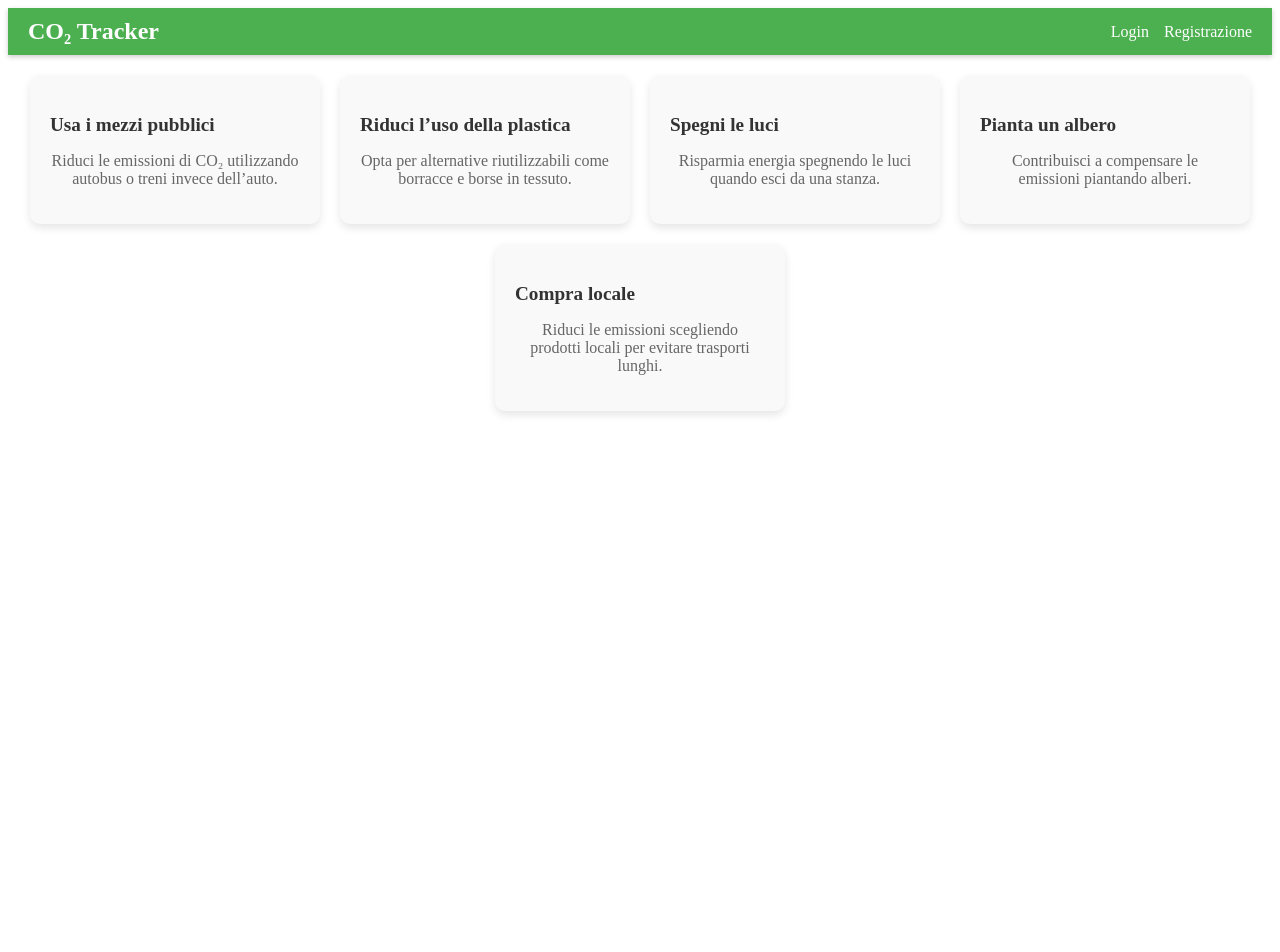
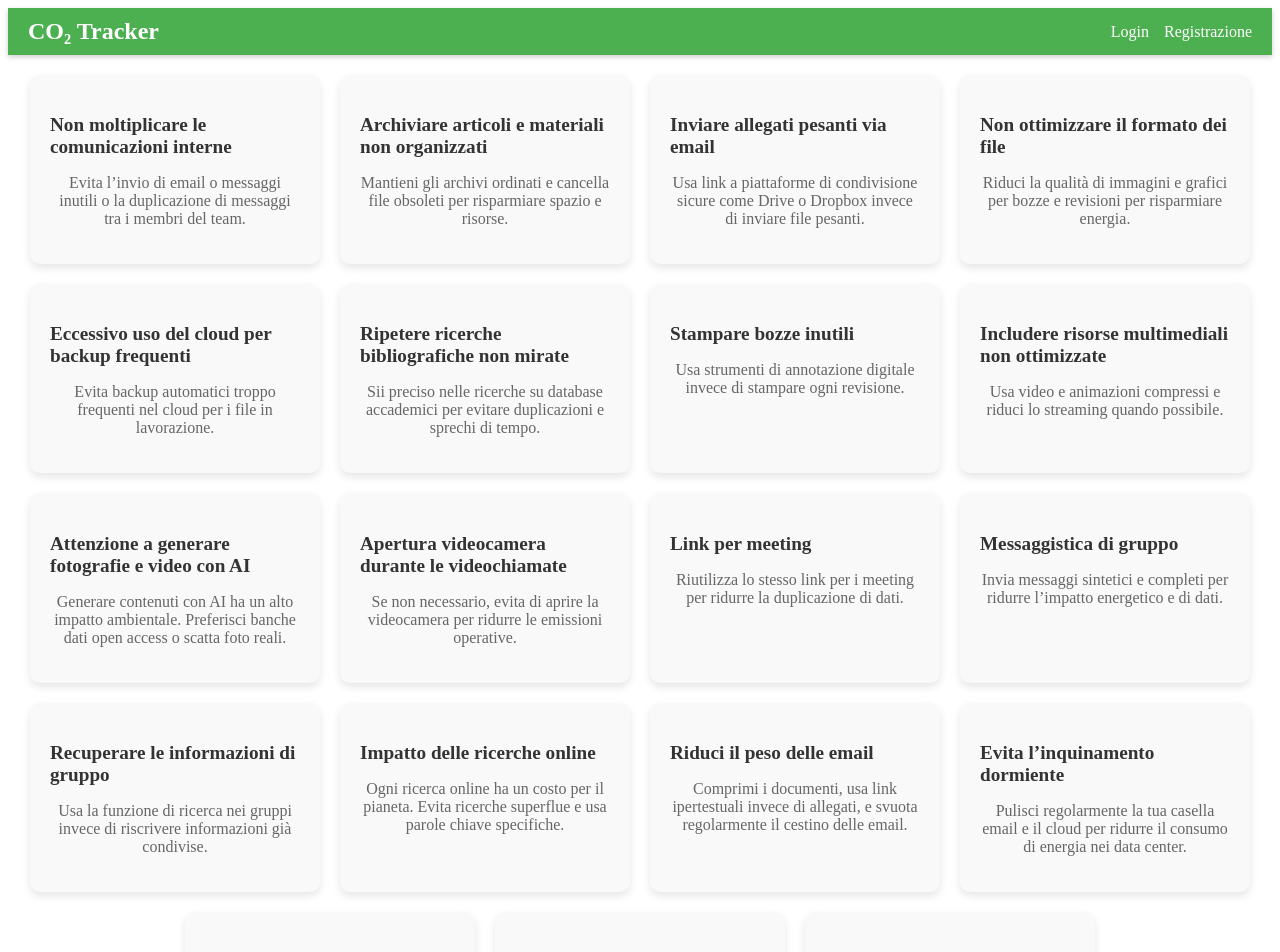
Before and after one commit to MetalGandix/CO2_Phd, an Angular app in the folder co2frontend/: page /tips in a window 1280 px wide. Shown: the top 952 px of the page. Before the commit the page ends 800 px from the top, so only its background shows below. Built offline with nearby package versions, Linux system fonts and the light colour scheme.

Commit message:
Changed tips

```diff
--- a/co2frontend/src/app/co2-input/co2-input.component.html
+++ b/co2frontend/src/app/co2-input/co2-input.component.html
@@ -2,15 +2,20 @@
   <h2>Inserisci il consumo di dati</h2>
   <form (ngSubmit)="onSubmit()">
     <!-- Input per il numero -->
-    <label for="data-amount">Consumo di dati:</label>
+    <label for="data-amount">Consumo di dati (max 2000 GB):</label>
     <input
       type="number"
       id="data-amount"
       [(ngModel)]="dataAmount"
       name="dataAmount"
       placeholder="Inserisci il consumo"
+      min="0"
+      max="2000"
       required
     />
+
+    <!-- Messaggio di errore -->
+    <p class="error-message" *ngIf="errorMessage">{{ errorMessage }}</p>
 
     <!-- Menu a tendina per l'unità -->
     <label for="data-unit">Unità:</label>
@@ -20,7 +25,6 @@
       name="dataUnit"
       required
     >
-      <option value="Kb">Kb</option>
       <option value="Mb">Mb</option>
       <option value="Gb">Gb</option>
     </select>
@@ -33,5 +37,6 @@
   <div class="result" *ngIf="co2Result !== null">
     <h3>Risultato:</h3>
     <p>Il tuo consumo di dati corrisponde a <strong class="co2-amount">{{ co2Result }} kg</strong> di CO₂.</p>
+    <p><em>{{ getEquivalence() }}</em></p>
   </div>
 </div>
--- a/co2frontend/src/app/co2-input/co2-input.component.ts
+++ b/co2frontend/src/app/co2-input/co2-input.component.ts
@@ -7,38 +7,64 @@ import { Co2Service } from '../co2.service';
   selector: 'app-co2-input',
   imports: [FormsModule, CommonModule],
   templateUrl: './co2-input.component.html',
-  styleUrl: './co2-input.component.css'
+  styleUrl: './co2-input.component.css',
 })
 export class Co2InputComponent {
   dataAmount: number | null = null; // Consumo di dati inserito dall'utente
-  dataUnit: 'Kb' | 'Mb' | 'Gb' = 'Kb'; // Tipo esplicito per l'unità selezionata
+  dataUnit: 'Mb' | 'Gb' = 'Gb'; // Tipo esplicito per l'unità selezionata
   co2Result: number | null = null; // Risultato della conversione in CO2
   currentDate: string = ''; // Data corrente
   userId: string | null = null; // ID dell'utente, inizialmente vuoto
 
-  // Fattori di conversione
-  conversionRates = {
-    Kb: 0.00002,
-    Mb: 0.02,
-    Gb: 20,
-  };
+  equivalences = [
+    { max: 10, text: "Equivale a un viaggio in auto di 50 km." },
+    { max: 20, text: "Equivale a caricare uno smartphone per un anno." },
+    { max: 50, text: "Equivale a un viaggio in auto di 200 km." },
+    { max: 100, text: "Equivale all'uso di un laptop per un mese." },
+    { max: 150, text: "Equivale a tre ore di volo su un aereo commerciale." },
+    { max: 200, text: "Equivale all'uso di un forno elettrico per due mesi." },
+    { max: 300, text: "Equivale a un viaggio in treno da Roma a Berlino." },
+    { max: 400, text: "Equivale al consumo di una lampadina LED per cinque anni." },
+    { max: 500, text: "Equivale all'uso di un frigorifero per un anno." },
+    { max: 600, text: "Equivale a fare 10 lavatrici con acqua calda." },
+    { max: 700, text: "Equivale al consumo energetico di un router Wi-Fi per tre anni." },
+    { max: 800, text: "Equivale a un mese di riscaldamento domestico medio." },
+    { max: 900, text: "Equivale a guardare 400 ore di streaming in HD." },
+    { max: 1000, text: "Equivale a un viaggio andata e ritorno in auto da Milano a Napoli." },
+    { max: 1200, text: "Equivale a lasciare il computer acceso per un anno." },
+    { max: 1400, text: "Equivale a cucinare con un forno elettrico per 50 ore." },
+    { max: 1600, text: "Equivale all'energia consumata da una famiglia in una settimana." },
+    { max: 1800, text: "Equivale a un anno di ricarica di un'auto elettrica per 10.000 km." },
+    { max: 2000, text: "Equivale al consumo di energia di una casa per un mese." },
+  ];
 
-  constructor(private co2Service: Co2Service) {}
+  errorMessage: string = ""; // Messaggio di errore
+
+  constructor(private co2Service: Co2Service) { }
 
   onSubmit() {
-    if (this.dataAmount !== null && this.dataUnit) {
-      const conversionRate = this.conversionRates[this.dataUnit];
-      this.co2Result = this.dataAmount * conversionRate;
+    // Reset messaggio di errore
+    this.errorMessage = "";
 
+    // Validazione dei dati inseriti
+    if (this.dataAmount !== null && this.dataAmount > 0 && this.dataAmount <= 2000 && this.dataUnit) {
+      // Calcolo aggiornato della CO2
+      this.co2Result = this.dataUnit === 'Mb'
+        ? (this.dataAmount / 1024) * 0.02 * 475
+        : this.dataAmount * 0.02 * 475;
+
+      // Aggiunta della data corrente
       const now = new Date();
       this.currentDate = now.toISOString();
 
+      // Creazione del payload per salvare i dati
       const co2Data = {
         user_id: sessionStorage.getItem('userId'),
         co2_amount: this.co2Result,
         date: this.currentDate,
       };
 
+      // Salvataggio dei dati e gestione della risposta
       this.co2Service.saveCo2Data(co2Data).subscribe({
         next: (response) => {
           console.log('Dati salvati con successo:', response);
@@ -46,7 +72,6 @@ export class Co2InputComponent {
         },
         error: (err) => {
           console.error('Errore durante il salvataggio dei dati:', err);
-          // Gestisci messaggi non JSON
           if (err.error instanceof Object) {
             alert(`Errore: ${err.error.error || 'Errore sconosciuto'}`);
           } else {
@@ -55,7 +80,23 @@ export class Co2InputComponent {
         },
       });
     } else {
-      alert('Per favore, compila tutti i campi.');
+      if (this.dataAmount !== null && this.dataAmount > 2000) {
+        this.errorMessage = "Devi rimanere nei limiti di 2000 GB.";
+      } else {
+        this.errorMessage = "Per favore, compila tutti i campi correttamente.";
+      }
     }
   }
+
+  getEquivalence(): string {
+    // Determina l'equivalenza basata sul risultato della CO2
+    if (this.co2Result !== null) {
+      for (const equivalence of this.equivalences) {
+        if (this.co2Result <= equivalence.max) {
+          return equivalence.text;
+        }
+      }
+    }
+    return "";
+  }
 }
--- a/co2frontend/src/app/tips/tips.component.ts
+++ b/co2frontend/src/app/tips/tips.component.ts
@@ -6,29 +6,85 @@ import { FormsModule } from '@angular/forms';
   selector: 'app-tips',
   imports: [FormsModule, CommonModule],
   templateUrl: './tips.component.html',
-  styleUrl: './tips.component.css'
+  styleUrl: './tips.component.css',
 })
 export class TipsComponent {
   tips = [
     {
-      title: 'Usa i mezzi pubblici',
-      description: 'Riduci le emissioni di CO₂ utilizzando autobus o treni invece dell’auto.',
+      title: 'Non moltiplicare le comunicazioni interne',
+      description: 'Evita l’invio di email o messaggi inutili o la duplicazione di messaggi tra i membri del team.',
     },
     {
-      title: 'Riduci l’uso della plastica',
-      description: 'Opta per alternative riutilizzabili come borracce e borse in tessuto.',
+      title: 'Archiviare articoli e materiali non organizzati',
+      description: 'Mantieni gli archivi ordinati e cancella file obsoleti per risparmiare spazio e risorse.',
     },
     {
-      title: 'Spegni le luci',
-      description: 'Risparmia energia spegnendo le luci quando esci da una stanza.',
+      title: 'Inviare allegati pesanti via email',
+      description: 'Usa link a piattaforme di condivisione sicure come Drive o Dropbox invece di inviare file pesanti.',
     },
     {
-      title: 'Pianta un albero',
-      description: 'Contribuisci a compensare le emissioni piantando alberi.',
+      title: 'Non ottimizzare il formato dei file',
+      description: 'Riduci la qualità di immagini e grafici per bozze e revisioni per risparmiare energia.',
     },
     {
-      title: 'Compra locale',
-      description: 'Riduci le emissioni scegliendo prodotti locali per evitare trasporti lunghi.',
+      title: 'Eccessivo uso del cloud per backup frequenti',
+      description: 'Evita backup automatici troppo frequenti nel cloud per i file in lavorazione.',
+    },
+    {
+      title: 'Ripetere ricerche bibliografiche non mirate',
+      description: 'Sii preciso nelle ricerche su database accademici per evitare duplicazioni e sprechi di tempo.',
+    },
+    {
+      title: 'Stampare bozze inutili',
+      description: 'Usa strumenti di annotazione digitale invece di stampare ogni revisione.',
+    },
+    {
+      title: 'Includere risorse multimediali non ottimizzate',
+      description: 'Usa video e animazioni compressi e riduci lo streaming quando possibile.',
+    },
+    {
+      title: 'Attenzione a generare fotografie e video con AI',
+      description: 'Generare contenuti con AI ha un alto impatto ambientale. Preferisci banche dati open access o scatta foto reali.',
+    },
+    {
+      title: 'Apertura videocamera durante le videochiamate',
+      description: 'Se non necessario, evita di aprire la videocamera per ridurre le emissioni operative.',
+    },
+    {
+      title: 'Link per meeting',
+      description: 'Riutilizza lo stesso link per i meeting per ridurre la duplicazione di dati.',
+    },
+    {
+      title: 'Messaggistica di gruppo',
+      description: 'Invia messaggi sintetici e completi per ridurre l’impatto energetico e di dati.',
+    },
+    {
+      title: 'Recuperare le informazioni di gruppo',
+      description: 'Usa la funzione di ricerca nei gruppi invece di riscrivere informazioni già condivise.',
+    },
+    {
+      title: 'Impatto delle ricerche online',
+      description: 'Ogni ricerca online ha un costo per il pianeta. Evita ricerche superflue e usa parole chiave specifiche.',
+    },
+    {
+      title: 'Riduci il peso delle email',
+      description: 'Comprimi i documenti, usa link ipertestuali invece di allegati, e svuota regolarmente il cestino delle email.',
+    },
+    {
+      title: 'Evita l’inquinamento dormiente',
+      description: 'Pulisci regolarmente la tua casella email e il cloud per ridurre il consumo di energia nei data center.',
+    },
+    {
+      title: 'Limita lo streaming video',
+      description: 'Scarica i contenuti che guardi spesso e usa lo streaming solo quando necessario.',
+    },
+    {
+      title: 'Organizza una pulizia digitale',
+      description: 'Coinvolgi il tuo team per ridurre i dati inutili, pulire il cloud e ottimizzare i dispositivi.',
+    },
+    {
+      title: 'Sfrutta browser ecologici',
+      description: 'Usa browser come Ecosia o Lilo per compensare il tuo impatto ambientale.',
     },
   ];
 }
```
Also changed, not shown: 1 other file (tests, documents, lock files or other folders).
